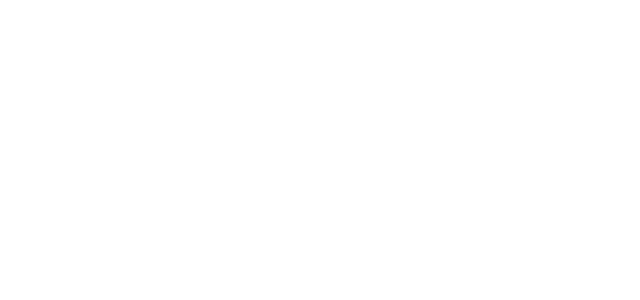
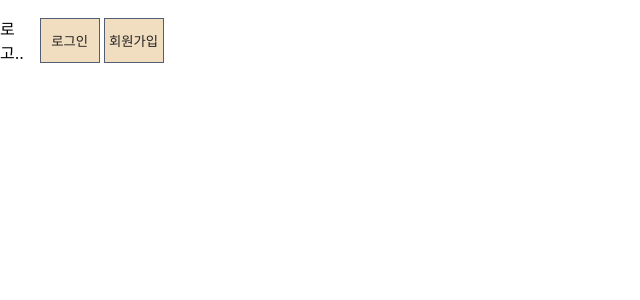
Before and after one commit to Deokhaeng/react_mini_project, a React (Create React App) app: page / in a window 1280 px wide. Shown: the top 300 px of the page, without its empty margins (0-640 px from the left). Built offline with nearby package versions, Linux system fonts and the light colour scheme.

Commit message:
element 추가-header, box 수정중

```diff
--- /dev/null
+++ b/src/components/Header.js
@@ -0,0 +1,44 @@
+import React from "react";
+import {Grid, Text, Button} from '../elements/index';
+
+const Header = (props) => {
+    const {is_login,}=props;
+
+    if(is_login){
+        return (
+        <React.Fragment>
+            <Grid>
+                <Grid>
+                    <Text>
+                        로고..
+                    </Text>
+                </Grid>
+            </Grid>
+
+            <Grid>
+                <Button text='로그아웃' margin='2px' />
+            </Grid>
+        </React.Fragment>
+    )
+}
+    return (
+        <React.Fragment>
+            <Grid is_flex>
+                    <Text>
+                        로고..
+                    </Text>
+            <Grid>
+                <Button width='60px' text='로그인' margin='2px'  />
+                <Button width='60px' text='회원가입'  margin='2px' />
+            </Grid>
+            </Grid>
+        </React.Fragment>
+    )
+
+}
+
+Header.defaultProps = {
+    is_login : false,
+};
+
+export default Header;
--- a/src/components/Post.js
+++ b/src/components/Post.js
@@ -1,13 +1,19 @@
 import React from "react";
 import Grid from "../elements/Grid";
+import Image from "../elements/Image";
+import Text from "../elements/Text";
 
 const Post = (props) => {
   return (
     <React.Fragment>
       <Grid padding="18px">
-        <div>user name / insert_dt / is_me (edit btn)</div>
+          <Text bold>{props.user_name}</Text>
+          <Text bold>{props.insert_dt}</Text>
+        {/* <div>user name / insert_dt / is_me (edit btn)</div> */}
       </Grid>
-      <Grid>img</Grid>
+      <Grid padding="20px">
+          <Image src={props.src}/>
+      </Grid>
       <Grid>title / contents</Grid>
     </React.Fragment>
   );
--- /dev/null
+++ b/src/elements/Button.js
@@ -0,0 +1,67 @@
+import React from "react";
+import styled from "styled-components";
+
+const Button = (props) => {
+  const { text, _onClick, is_float, children, margin, width, padding, border } = props;
+
+  if (is_float) {
+    return (
+      <React.Fragment>
+        <FloatButton onClick={_onClick}>{text? text : children}</FloatButton>
+      </React.Fragment>
+    );
+  }
+
+  const styles = {
+    margin: margin,
+    width: width,
+    padding: padding,
+    border: border,
+  };
+
+  return (
+    <React.Fragment>
+      <ElButton {...styles} onClick={_onClick}>{text? text: children}</ElButton>
+    </React.Fragment>
+  );
+};
+
+Button.defaultProps = {
+  text: false,
+  children: null,
+  _onClick: () => {},
+  is_float: false,
+  margin: false,
+  width: '100%',
+  padding: '12px 0px',
+  border: false,
+};
+
+const ElButton = styled.button`
+  width: ${(props) => props.width};
+  background-color: #F1DDBF;
+  color: #212121;
+  padding: ${(props)=>props.padding};
+  box-sizing: border-box;
+  border: #525E75 solid 1px;
+  ${(props) => (props.margin? `margin: ${props.margin};` : '')}
+`;
+
+const FloatButton = styled.button`
+  width: 50px;
+  height: 50px;
+  background-color: #F1DDBF;
+  color: #525E75;
+  box-sizing: border-box;
+  font-size: 36px;
+  font-weight: 800;
+  position: fixed;
+  bottom: 50px;
+  right: 16px;
+  text-align: center;
+  vertical-align: middle;
+  border: #525E75;
+  border-radius: 50px;
+`;
+
+export default Button;
--- /dev/null
+++ b/src/elements/Image.js
@@ -0,0 +1,37 @@
+import React from "react";
+import styled from "styled-components";
+
+const Image = (props) => {
+    const {src, size} = props;
+    const styles = {
+        src: src,
+        size: size,
+    }
+    return (
+        <React.Fragment>
+            <AspectOutter>
+                <AspectInner {...styles}></AspectInner>
+            </AspectOutter>
+        </React.Fragment>
+    )
+}
+
+Image.defaultProps = {
+    src : "https://recipe1.ezmember.co.kr/cache/recipe/2016/10/07/f43063e718c49d85ddce4880e4a41fcd1.jpg",
+    size : 120,
+}
+
+const AspectOutter = styled.div`
+    background-image: url('${(props)=>props.src}');
+    background-size:cover;
+`
+
+const AspectInner = styled.div`
+    position:relative;
+    padding-top:75%;
+    overflow: hidden;
+    background-image: url('${(props)=>props.src}');
+    background-size:cover;
+`
+
+export default Image;
--- /dev/null
+++ b/src/elements/Input.js
@@ -0,0 +1,57 @@
+import React from "react";
+import styled from "styled-components";
+
+import { Text, Grid } from "./index";
+
+const Input = (props) => {
+  const { label, placeholder, _onChange, type, multiLine, value } = props;
+
+  if(multiLine){
+    return (
+      <Grid>
+        {label && <Text margin="0px">{label}</Text>}
+        <ElTextarea
+          rows={10}
+          value={value}
+          placeholder={placeholder}
+          onChange={_onChange}
+        ></ElTextarea>
+      </Grid>
+    );
+  }
+
+  return (
+    <React.Fragment>
+      <Grid>
+        {label && <Text margin="0px">{label}</Text>}
+        <ElInput type={type} placeholder={placeholder} onChange={_onChange} />
+      </Grid>
+    </React.Fragment>
+  );
+};
+
+Input.defaultProps = {
+  multiLine: false,
+  label: false,
+  placeholder: "텍스트를 입력해주세요.",
+  type: "text",
+  _onChange: () => {},
+  value:'',
+};
+
+const ElTextarea = styled.textarea`
+  border: 1px solid #212121;
+  width: 100%;
+  padding: 12px 4px;
+  box-sizing: border-box;
+`;
+
+
+const ElInput = styled.input`
+  border: 1px solid #212121;
+  width: 100%;
+  padding: 12px 4px;
+  box-sizing: border-box;
+`;
+
+export default Input;
--- /dev/null
+++ b/src/elements/Text.js
@@ -0,0 +1,28 @@
+import React from "react";
+import styled from "styled-components";
+
+const Text = (props) => {
+
+    const {bold, color, size, children} = props;
+    const styles = {bold, color, size,}
+    return (
+
+        <React.Fragment {...styles}>
+            <Textbox>{children}</Textbox>
+        </React.Fragment>
+    )
+}
+
+Text.defaultProps = {
+    bold : false,
+    color : '#222831',
+    size:'16px',
+}
+
+const Textbox = styled.p`
+color : ${(props)=>props.color};
+font-size:${(props)=>props.size};
+font-weight: ${(props)=>props.bold? '600':'400'};
+`
+
+export default Text;
--- /dev/null
+++ b/src/elements/index.js
@@ -0,0 +1,7 @@
+import Grid from "./Grid";
+import Image from "./Image"
+import Text from "./Text";
+import Input from "./Input";
+import Button from "./Button";
+
+export {Grid, Image, Text, Input, Button};
--- a/src/pages/postDetail.js
+++ b/src/pages/postDetail.js
@@ -4,9 +4,6 @@
 const Detail = (props) => {
     return (
         <React.Fragment>
-            <div>
-                헤더
-            </div>
             <Post />
             <div>close</div>
         </React.Fragment>
--- a/src/shared/App.js
+++ b/src/shared/App.js
@@ -6,9 +6,12 @@
 
 import Detail from '../pages/postDetail';
 
+import Header from '../components/Header';
+
 function App() {
   return (
     <React.Fragment>
+      <Header/>
       <BrowserRouter>
         <Route path="/detail" exact component={Detail} />
       </BrowserRouter>
```
Also changed, not shown: src/elements/Box.js (added, +16 -0 lines).
